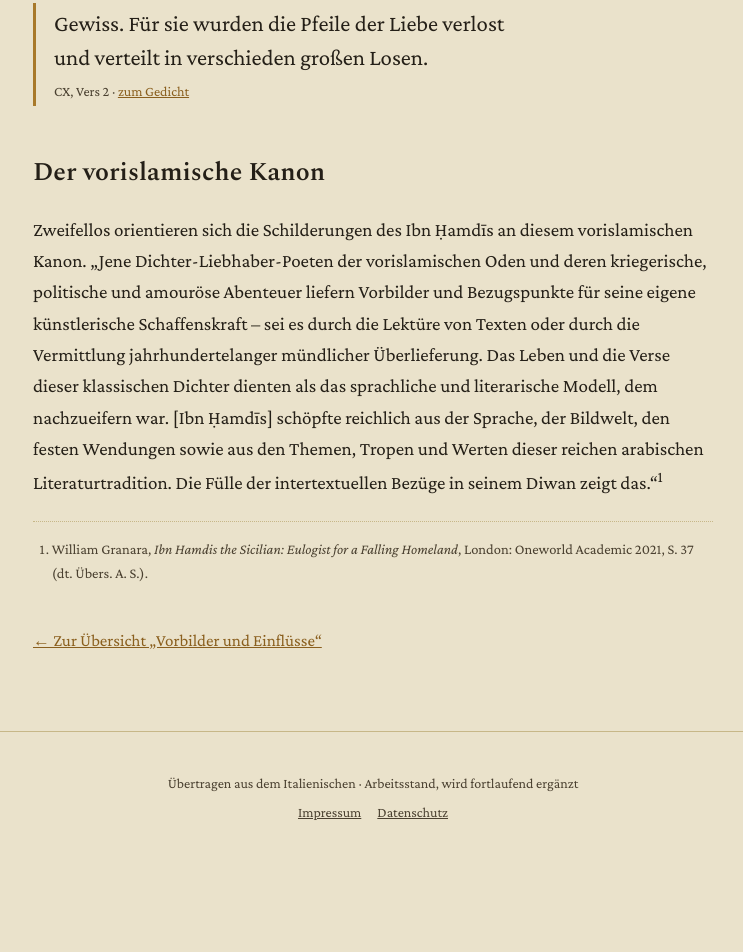
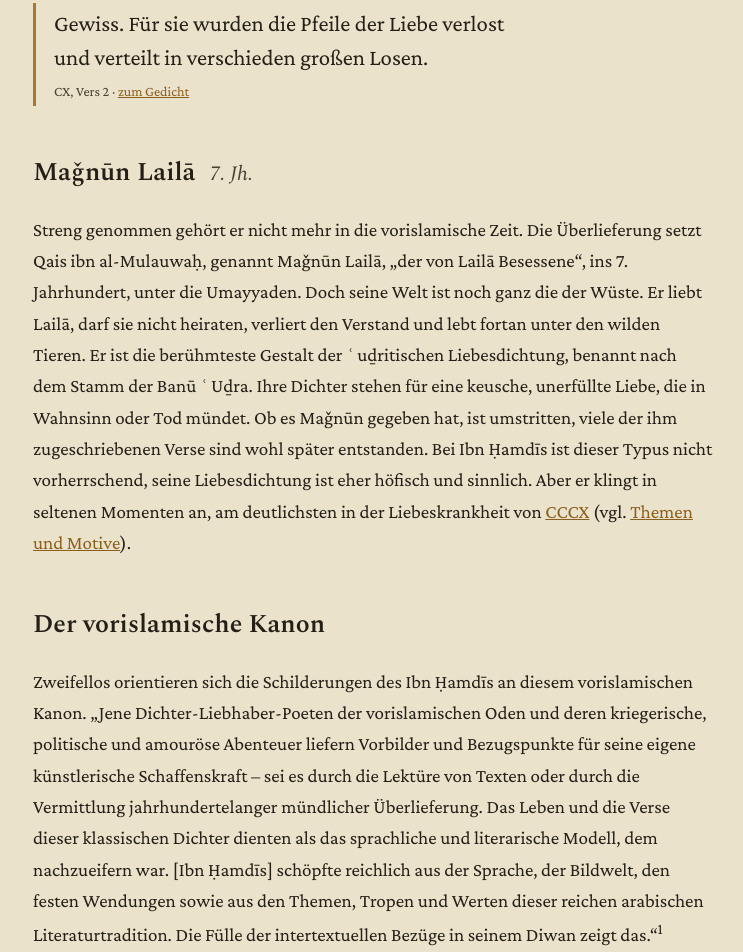
Before and after one commit to ArminSieber/ibn-hamdis-website, a plain HTML site: page vorbilder-vorislamisch.html in a window 1280 px wide. Shown: the part 3629-4581 px from the top of the page, without its empty margins (267-1010 px from the left). Before the commit the page ends 4501 px from the top, so only its background shows below. Drawn offline with Linux system fonts and the light colour scheme.

Commit message:
Liebeskrankheit/Maǧnūn: Absatz in Themen, Abschnitt auf vorislamischer Seite
Co-Authored-By: Claude Opus 5.5 <noreply@anthropic.com>
Claude-Session: https://claude.ai/code/session_01U6vTx2zTxgAJKMZ6RiQv2h

```diff
--- a/vorbilder-vorislamisch.html
+++ b/vorbilder-vorislamisch.html
@@ -66,6 +66,9 @@
 <p>Zur Freigebigkeit gehört auch das Pfeillosspiel <i>maisir</i>, bei dem die Anteile eines geschlachteten Kamels verlost wurden. Die Dichter rühmten es als Zeichen von Edelmut. Aš-Šanfarā vergleicht die hungrigen Wölfe mit klappernden Lospfeilen, ʿAntara preist einen Helden, der im Winter flink die Pfeile mischt. Zugleich war es ein riskantes Glücksspiel, mit dem sich viele ruinierten. Weidner vergleicht es mit Poker oder Roulette (Weidner 2024, S. [?]). Der Koran verbietet es zusammen mit dem Wein. Ibn Ḥamdīs greift das Bild in einem Weingedicht auf und überträgt es auf die Liebe:</p>
 <div class="quote">Gewiss. Für sie wurden die Pfeile der Liebe verlost<br>und verteilt in verschieden großen Losen.<small>CX, Vers 2 · <a href="gedicht-cx.html">zum Gedicht</a></small></div>
 
+<h2 id="madschnun">Maǧnūn Lailā <span class="ar">7. Jh.</span></h2>
+<p>Streng genommen gehört er nicht mehr in die vorislamische Zeit. Die Überlieferung setzt Qais ibn al-Mulauwaḥ, genannt Maǧnūn Lailā, „der von Lailā Besessene“, ins 7. Jahrhundert, unter die Umayyaden. Doch seine Welt ist noch ganz die der Wüste. Er liebt Lailā, darf sie nicht heiraten, verliert den Verstand und lebt fortan unter den wilden Tieren. Er ist die berühmteste Gestalt der ʿuḏritischen Liebesdichtung, benannt nach dem Stamm der Banū ʿUḏra. Ihre Dichter stehen für eine keusche, unerfüllte Liebe, die in Wahnsinn oder Tod mündet. Ob es Maǧnūn gegeben hat, ist umstritten, viele der ihm zugeschriebenen Verse sind wohl später entstanden. Bei Ibn Ḥamdīs ist dieser Typus nicht vorherrschend, seine Liebesdichtung ist eher höfisch und sinnlich. Aber er klingt in seltenen Momenten an, am deutlichsten in der Liebeskrankheit von <a href="gedicht-cccx.html">CCCX</a> (vgl. <a href="themen.html#motiv-liebe">Themen und Motive</a>).</p>
+
 <h2>Der vorislamische Kanon</h2>
 <p>Zweifellos orientieren sich die Schilderungen des Ibn Ḥamdīs an diesem vorislamischen Kanon. „Jene Dichter-Liebhaber-Poeten der vorislamischen Oden und deren kriegerische, politische und amouröse Abenteuer liefern Vorbilder und Bezugspunkte für seine eigene künstlerische Schaffenskraft – sei es durch die Lektüre von Texten oder durch die Vermittlung jahrhundertelanger mündlicher Überlieferung. Das Leben und die Verse dieser klassischen Dichter dienten als das sprachliche und literarische Modell, dem nachzueifern war. [Ibn Ḥamdīs] schöpfte reichlich aus der Sprache, der Bildwelt, den festen Wendungen sowie aus den Themen, Tropen und Werten dieser reichen arabischen Literaturtradition. Die Fülle der intertextuellen Bezüge in seinem Diwan zeigt das.“<sup>1</sup></p>
 <div class="footnotes">
```
Also changed, not shown: themen.html (+1 -0 lines).
